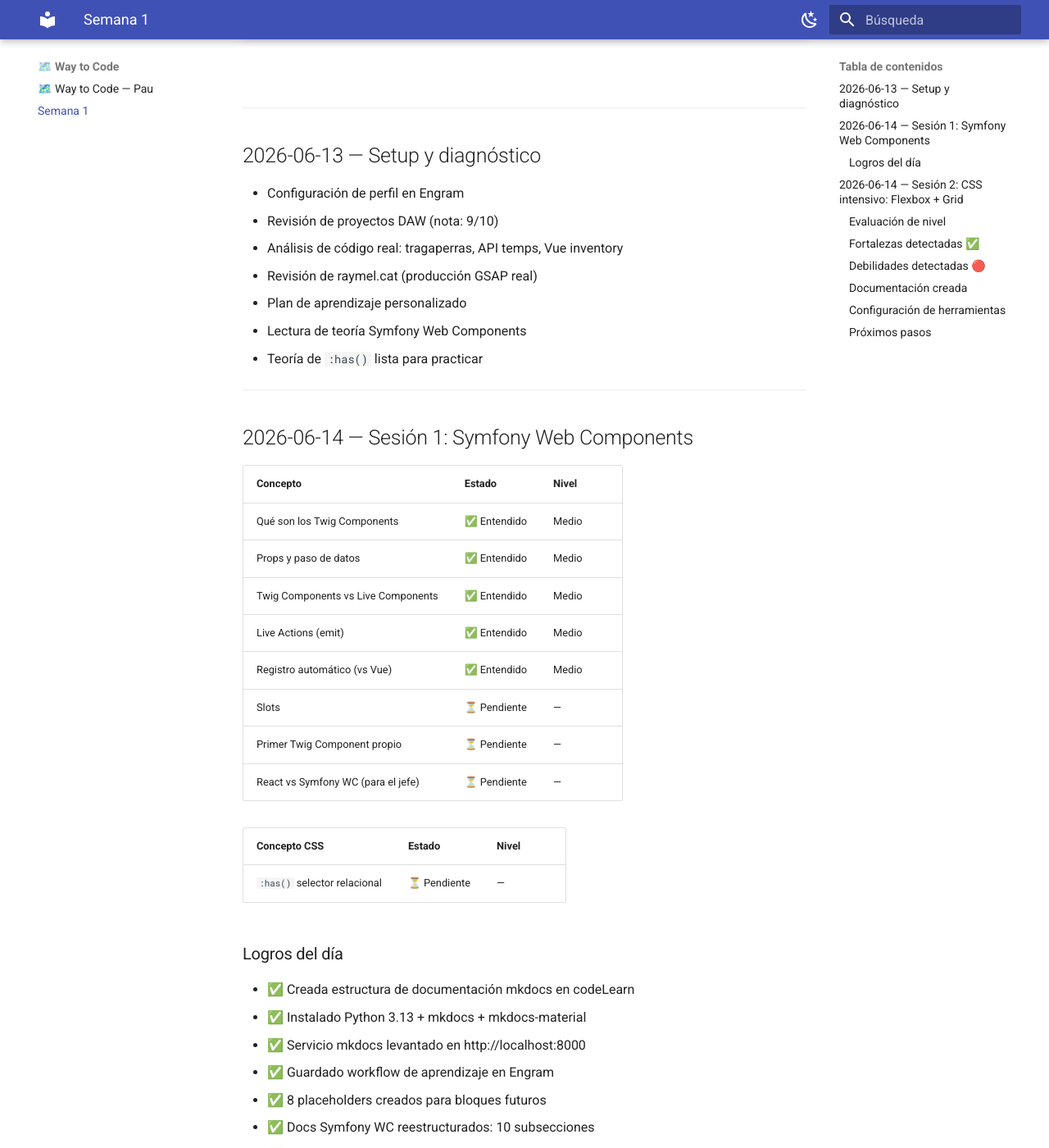
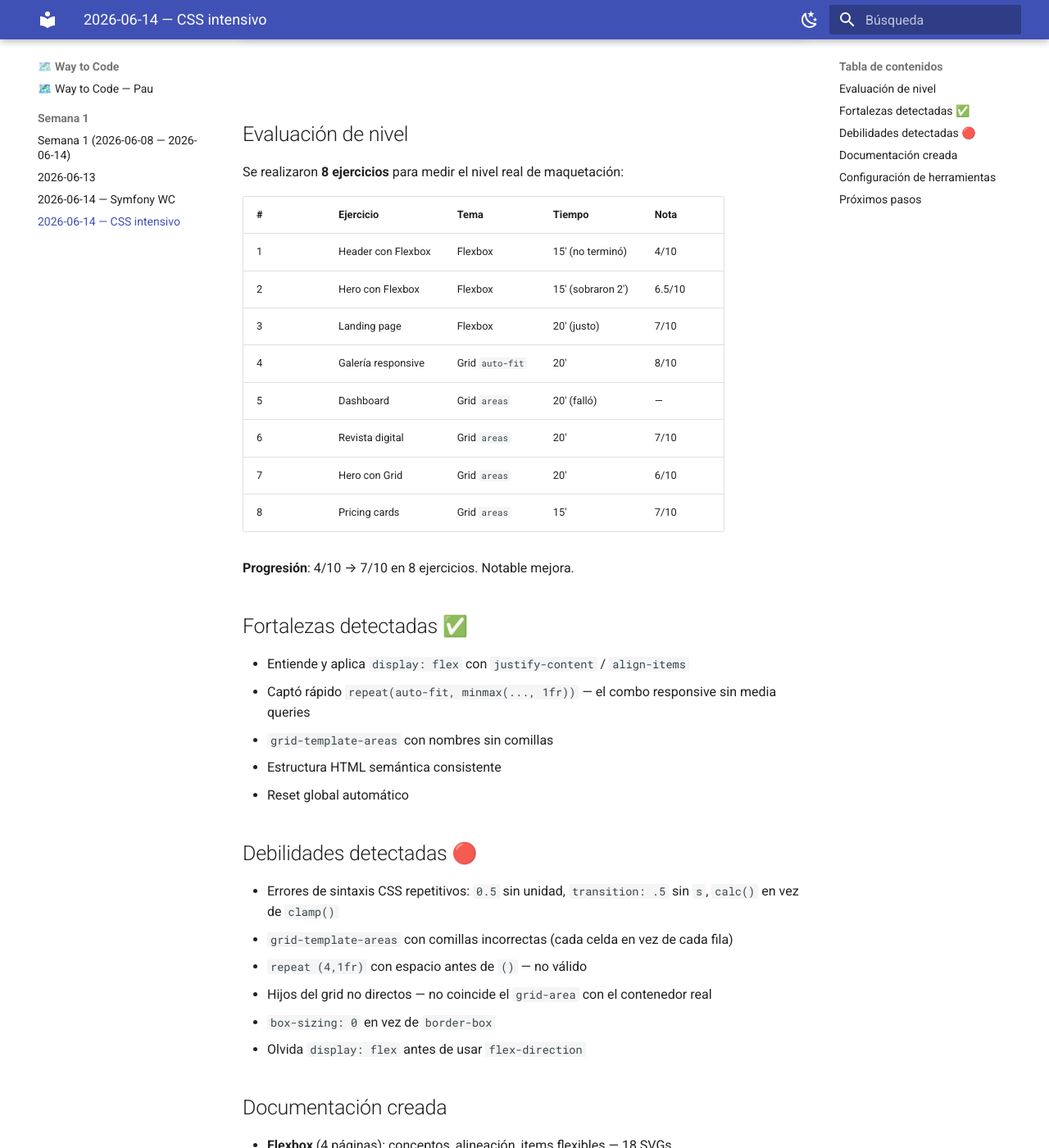
Before and after one commit to Onikuza00/codeLearn, an MkDocs documentation site: the page built from docs/waytoCode/semana-1/2026-06-14-sesion-2.md, in a window 1280 px wide and 1400 px high, scrolled down 244 px. Shown: the whole window at 82% size. Built offline with MkDocs 1.6.1 and Material for MkDocs 9.7.7, drawn with Linux system fonts in a browser that asks for light colours; some of the changed text lies outside the part shown.

Commit message:
refactor: split semana-1 into per-day files in nav
Each session is now a separate nav item under Semana 1:
├── 2026-06-13 — Setup
├── 2026-06-14 — Symfony WC
└── 2026-06-14 — CSS intensivo

```diff
--- a/docs/waytoCode/semana-1.md
+++ b/docs/waytoCode/semana-1/2026-06-14-sesion-2.md
@@ -1,50 +1,6 @@
-# Semana 1 (2026-06-08 — 2026-06-14)
+# 2026-06-14 — Sesión 2: CSS intensivo: Flexbox + Grid
 
----
-
-## 2026-06-13 — Setup y diagnóstico
-
-- Configuración de perfil en Engram
-- Revisión de proyectos DAW (nota: 9/10)
-- Análisis de código real: tragaperras, API temps, Vue inventory
-- Revisión de raymel.cat (producción GSAP real)
-- Plan de aprendizaje personalizado
-- Lectura de teoría Symfony Web Components
-- Teoría de `:has()` lista para practicar
-
----
-
-## 2026-06-14 — Sesión 1: Symfony Web Components
-
-| Concepto | Estado | Nivel |
-|----------|--------|-------|
-| Qué son los Twig Components | ✅ Entendido | Medio |
-| Props y paso de datos | ✅ Entendido | Medio |
-| Twig Components vs Live Components | ✅ Entendido | Medio |
-| Live Actions (emit) | ✅ Entendido | Medio |
-| Registro automático (vs Vue) | ✅ Entendido | Medio |
-| Slots | ⏳ Pendiente | — |
-| Primer Twig Component propio | ⏳ Pendiente | — |
-| React vs Symfony WC (para el jefe) | ⏳ Pendiente | — |
-
-| Concepto CSS | Estado | Nivel |
-|-------------|--------|-------|
-| `:has()` selector relacional | ⏳ Pendiente | — |
-
-### Logros del día
-- ✅ Creada estructura de documentación mkdocs en codeLearn
-- ✅ Instalado Python 3.13 + mkdocs + mkdocs-material
-- ✅ Servicio mkdocs levantado en http://localhost:8000
-- ✅ Guardado workflow de aprendizaje en Engram
-- ✅ 8 placeholders creados para bloques futuros
-- ✅ Docs Symfony WC reestructurados: 10 subsecciones
-- ✅ Leído Component Architecture CookBook de ux.symfony.com
-
----
-
-## 2026-06-14 — Sesión 2: CSS intensivo: Flexbox + Grid
-
-### Evaluación de nivel
+## Evaluación de nivel
 
 Se realizaron **8 ejercicios** para medir el nivel real de maquetación:
 
@@ -61,14 +17,14 @@ Se realizaron **8 ejercicios** para medir el nivel real de maquetación:
 
 **Progresión**: 4/10 → 7/10 en 8 ejercicios. Notable mejora.
 
-### Fortalezas detectadas ✅
+## Fortalezas detectadas ✅
 - Entiende y aplica `display: flex` con `justify-content` / `align-items`
 - Captó rápido `repeat(auto-fit, minmax(..., 1fr))` — el combo responsive sin media queries
 - `grid-template-areas` con nombres sin comillas
 - Estructura HTML semántica consistente
 - Reset global automático
 
-### Debilidades detectadas 🔴
+## Debilidades detectadas 🔴
 - Errores de sintaxis CSS repetitivos: `0.5` sin unidad, `transition: .5` sin `s`, `calc()` en vez de `clamp()`
 - `grid-template-areas` con comillas incorrectas (cada celda en vez de cada fila)
 - `repeat (4,1fr)` con espacio antes de `()` — no válido
@@ -76,20 +32,20 @@ Se realizaron **8 ejercicios** para medir el nivel real de maquetación:
 - `box-sizing: 0` en vez de `border-box`
 - Olvida `display: flex` antes de usar `flex-direction`
 
-### Documentación creada
+## Documentación creada
 - **Flexbox** (4 páginas): conceptos, alineación, items flexibles — 18 SVGs
 - **Grid** (4 páginas): conceptos, ubicación, auto layout — 9 SVGs
 - **27 SVGs visuales** para propiedades de layout
 - **Nav actualizado** en mkdocs.yml con bloques 04 y 05
 - **Referencias**: midudev, lenguajecss.com, CSS-Tricks, MDN
 
-### Configuración de herramientas
+## Configuración de herramientas
 - ✅ Emmet configurado con `triggerExpansionOnTab: true`
 - ✅ Snippets VS Code: 5 HTML + 8 CSS
 - ✅ `editor.suggestOnTriggerCharacters: false` en HTML y CSS
 - ✅ Live Server recomendado para preview
 
-### Próximos pasos
+## Próximos pasos
 - Terminar bloques CSS pendientes (`:has()`, Container Queries, `@layer`)
 - Proyecto integrador CSS (bloque 06)
 - Grid avanzado con subgrid
--- a/mkdocs.yml
+++ b/mkdocs.yml
@@ -32,7 +32,11 @@ nav:
   - Inicio: index.md
   - 🗺️ Way to Code:
     - waytoCode/index.md
-    - Semana 1: waytoCode/semana-1.md
+    - Semana 1:
+      - waytoCode/semana-1/index.md
+      - 2026-06-13: waytoCode/semana-1/2026-06-13.md
+      - 2026-06-14 — Symfony WC: waytoCode/semana-1/2026-06-14-sesion-1.md
+      - 2026-06-14 — CSS intensivo: waytoCode/semana-1/2026-06-14-sesion-2.md
   - CSS:
     - css/index.md
     - "Bloque 01: :has()":
```
Also changed, not shown: docs/waytoCode/index.md (+1 -1 lines), docs/waytoCode/semana-1/2026-06-13.md (added, +9 -0 lines), docs/waytoCode/semana-1/2026-06-14-sesion-1.md (added, +25 -0 lines), docs/waytoCode/semana-1/index.md (added, +9 -0 lines).
